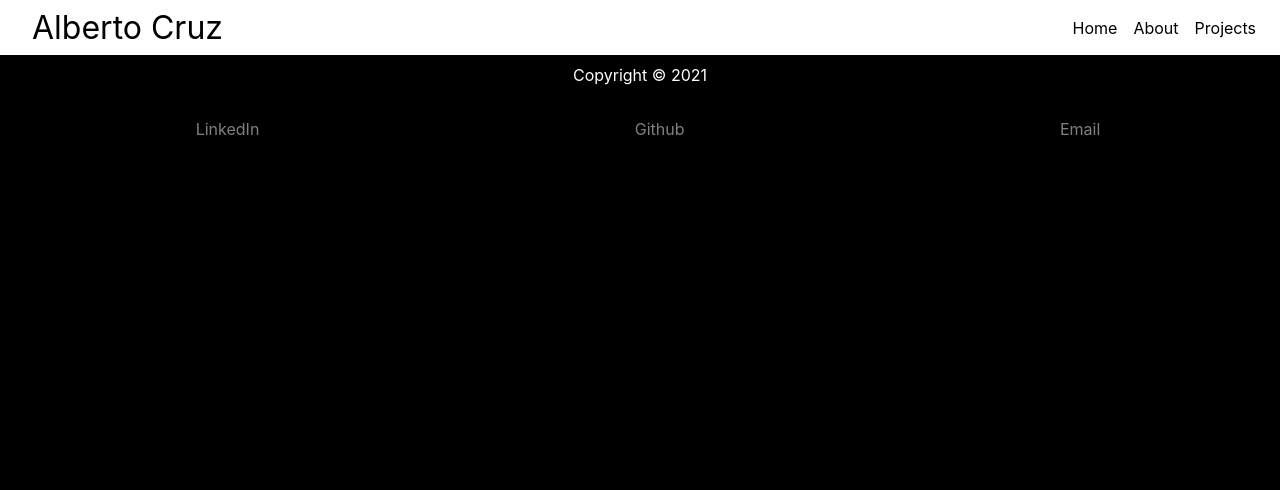
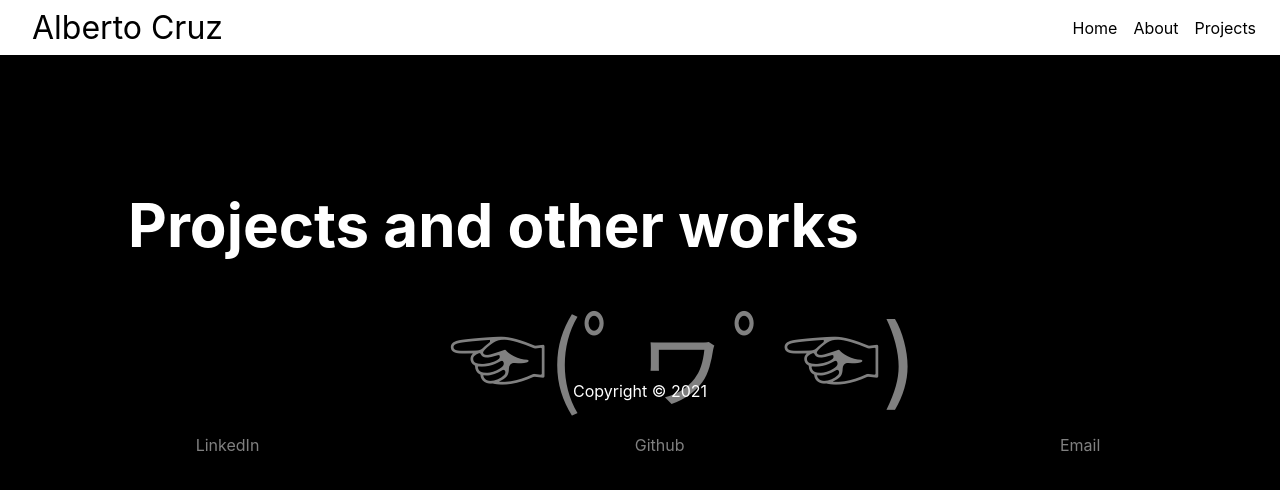
Before and after one commit to albertocruz6/personal-page, a React (Create React App) app: page /projects in a window 1280 px wide. Shown: the top 490 px of the page. Built offline with nearby package versions, Linux system fonts and the light colour scheme.

Commit message:
Added backgound watermark

```diff
--- a/src/App.css
+++ b/src/App.css
@@ -14,6 +14,11 @@
     padding: 0 0.5rem;
 }
 
+
+#watermark { position: fixed; top: 35%;
+    left: 35%;  font-size: 100px; opacity: 0.5; white-space: nowrap;
+}
+
 .contact-container a {
     flex-grow: 1;
     text-decoration: none;
--- a/src/App.js
+++ b/src/App.js
@@ -11,6 +11,8 @@ import './App.css';
 function App() {
   return (
     <Router>
+    <div id="watermark">☜(ﾟヮﾟ☜)</div>
+
     <div className="container" style={{height: '100%'}}>
       <Header/>
       <main style={{marginTop: '65px'}}>
--- a/src/components/about/About.css
+++ b/src/components/about/About.css
@@ -1,3 +1,6 @@
 .about-container {
-    padding: 4rem 4rem;
+    padding: 4rem 8rem;
 }
+.about-container #about-tag {
+    font-size: 60px;
+}
--- a/src/components/about/About.js
+++ b/src/components/about/About.js
@@ -4,8 +4,7 @@ import './About.css'
 const About = () => {
     return (
         <div className='about-container'>
-            <h2>About Alberto...</h2>
-            <h4>Version 1.0.0</h4>
+            <h1 id='about-tag'>About Alberto...</h1>
         </div>
     )
 }
--- a/src/components/home/Home.css
+++ b/src/components/home/Home.css
@@ -4,6 +4,6 @@
 
 }
 
-.home-container h1 {
+.home-container #welcome-tag {
     font-size: 60px;
 }
--- a/src/components/home/Home.js
+++ b/src/components/home/Home.js
@@ -4,7 +4,7 @@ import "./Home.css"
 const Home = () => {
     return (
         <div className='home-container'>
-            <h1>Welcome!</h1>
+            <h1 id='welcome-tag'>Welcome!</h1>
         </div>
     )
 }
--- /dev/null
+++ b/src/components/projects/Projects.css
@@ -0,0 +1,6 @@
+.projects-container {
+    padding: 4rem 8rem;
+}
+.projects-container #projects-tag {
+    font-size: 60px;
+}
--- a/src/components/projects/Projects.js
+++ b/src/components/projects/Projects.js
@@ -1,9 +1,10 @@
 import React from 'react'
+import "./Projects.css"
 
 const Projects = () => {
     return (
-        <div>
-
+        <div className='projects-container'>
+            <h1 id="projects-tag">Projects and other works</h1>
         </div>
     )
 }
--- a/src/index.js
+++ b/src/index.js
@@ -5,7 +5,7 @@ import App from './App';
 import reportWebVitals from './reportWebVitals';
 
 ReactDOM.render(
-  <React.StrictMode>
+  <React.StrictMode>'
     <App />
   </React.StrictMode>,
   document.getElementById('root')
```
Also changed, not shown: src/index.css (line endings or trailing spaces).
